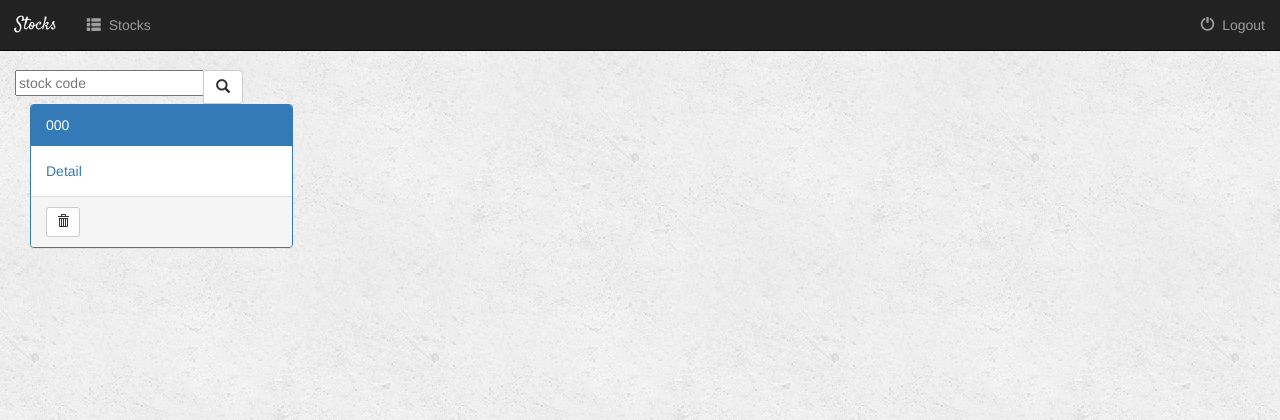
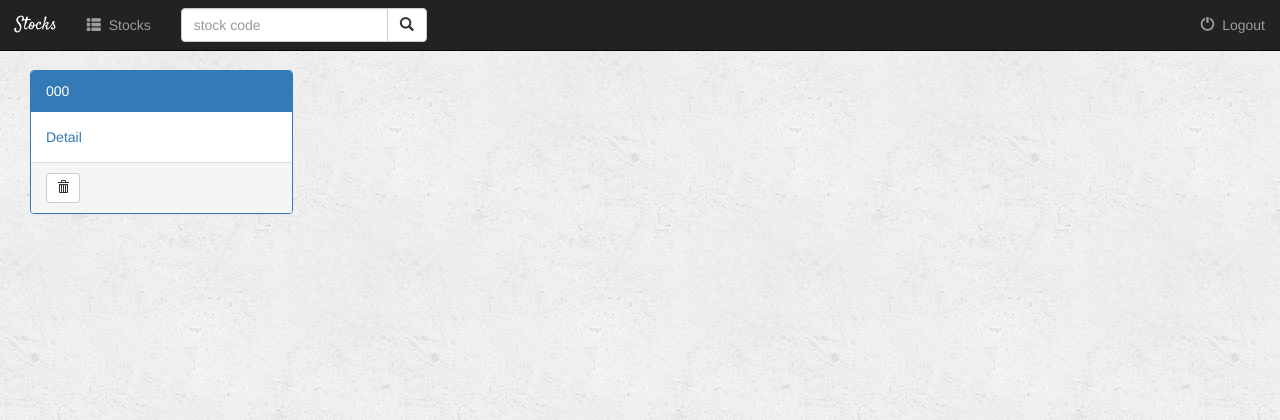
Before and after one commit to WaltZhang/mysite, a Django app: template mysite/stocks/templates/stocks/stocks.html in a window 1280 px wide. Shown: the top 420 px of the page. Run offline with Django 3.2, Linux system fonts and the light colour scheme; the template is opened without the code that fills it: most values are stand-ins (such as "Sample title", 1, 10 or a date in 2020); some libraries are stand-ins or nearby versions.

Commit message:
Add files via upload

```diff
--- a/mysite/stocks/templates/stocks/base.html
+++ b/mysite/stocks/templates/stocks/base.html
@@ -37,6 +37,18 @@
                     </a>
                 </li>
             </ul>
+
+            <form class="navbar-form navbar-left" method="get" action="{% url 'stocks:investments' %}">
+                <div class="input-group">
+                    <input id="stock_code" name="stock_code" class="form-control" placeholder="stock code">
+                    <div class="input-group-btn">
+                        <button type="submit" value="Search" class="btn btn-default">
+                            <i class="glyphicon glyphicon-search"></i>
+                        </button>
+                    </div>
+                </div>
+            </form>
+
             <ul class="nav navbar-nav navbar-right">
                 <li>
                     <a href="{% url 'stocks:logout_user' %}">
--- a/mysite/stocks/templates/stocks/stocks.html
+++ b/mysite/stocks/templates/stocks/stocks.html
@@ -6,16 +6,6 @@
         <p><strong>{{ message }}</strong></p>
         {% endfor %}
     {% endif %}
-        <form method="get">
-            <div class="input-group">
-                <input id="stock_code" name="stock_code" placeholder="stock code">
-                <div class="input-group-btn">
-                    <button type="submit" value="Search" class="btn btn-default">
-                        <i class="glyphicon glyphicon-search"></i>
-                    </button>
-                </div>
-            </div>
-        </form>
         <div class="container">
             <div class="row">
             {% if investment_list %}
```
